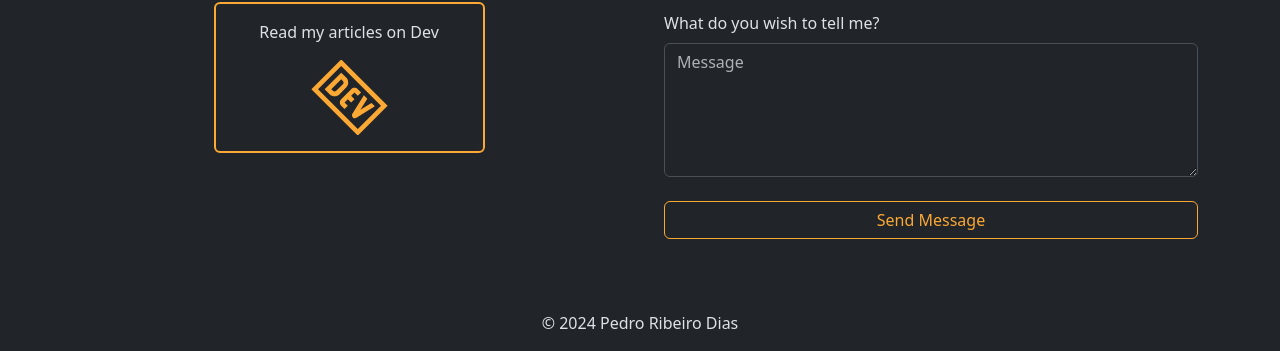
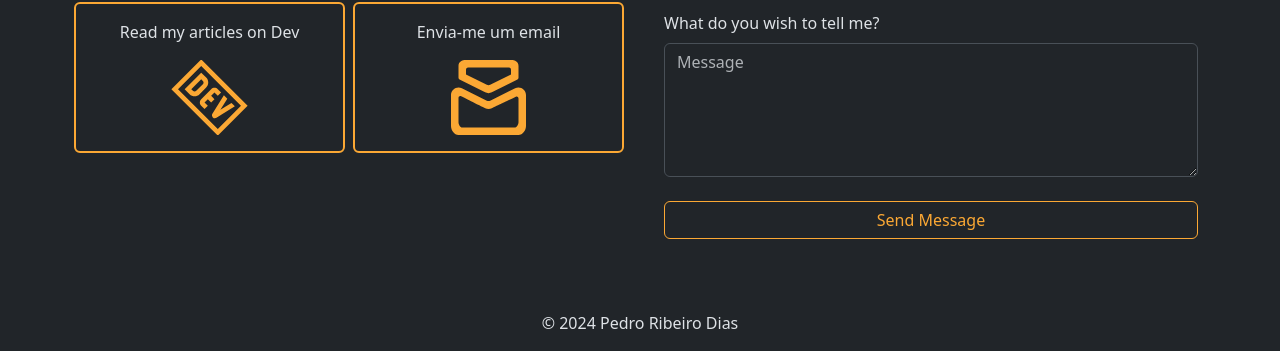
Before and after one commit to Pedro-RDias/atecweb, a plain HTML site: page resume.html in a window 1280 px wide. Shown: the part 3827-4178 px from the top of the page. Drawn offline with Linux system fonts and the light colour scheme.

Commit message:
Add tag lines and email

```diff
--- a/resume.html
+++ b/resume.html
@@ -130,6 +130,9 @@
                 <h6 class="card-subtitle mb-2 text-body-secondary">{{ dateRange }}</h6>
                 <div :id="`collapse_${linkid}`" class="collapse mt-1">
                     <p class="m-0" v-for="p in item.description">{{p}}</p>
+                    <p class="pt-2 pb-3">
+                        <span class="badge text-bg-secondary mx-1" v-for="tag in item.stack">{{tag}}</span>
+                    </p>
                     <a v-if="item.link" :href="item.link" @click.stop class="btn btn-outline-warning d-block mt-2"
                        target="_blank">{{info.viewMoreLabel}}</a>
                 </div>
--- a/scripts/data.en.js
+++ b/scripts/data.en.js
@@ -289,6 +289,12 @@ const contact_en = {
             link: "https://dev.to/",
             icon: `${imgagesPath}socials/dev.svg`,
             message: "Read my articles on Dev",
+        },
+        {
+            name: "email",
+            link: "mailto:Pedro.Dias.T0098247@edu.atec.pt",
+            icon: `${imgagesPath}socials/email.svg`,
+            message: "Envia-me um email",
         }
     ],
     formTitle: "Want to get in touch?",
--- a/scripts/data.pt.js
+++ b/scripts/data.pt.js
@@ -187,6 +187,12 @@ const contact_pt_pt = {
             link: "https://dev.to/",
             icon: `${imgagesPath}socials/dev.svg`,
             message: "Lê as minhas publicações no Dev",
+        },
+        {
+            name: "email",
+            link: "mailto:Pedro.Dias.T0098247@edu.atec.pt",
+            icon: `${imgagesPath}socials/email.svg`,
+            message: "Envia-me um email",
         }
     ],
     formTitle: "Queres entrar em contacto?",
```
Also changed, not shown: images/socials/email.svg (added).
